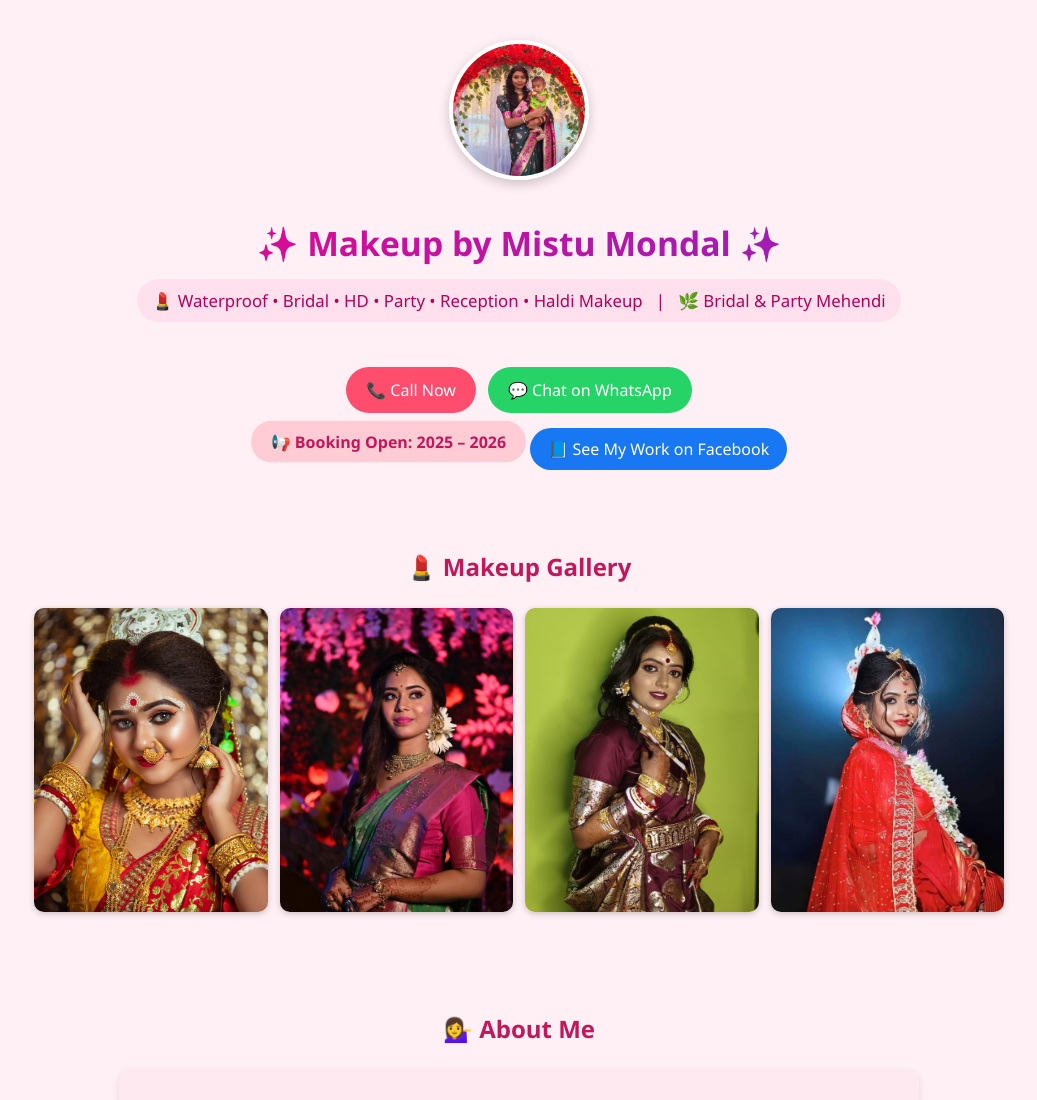
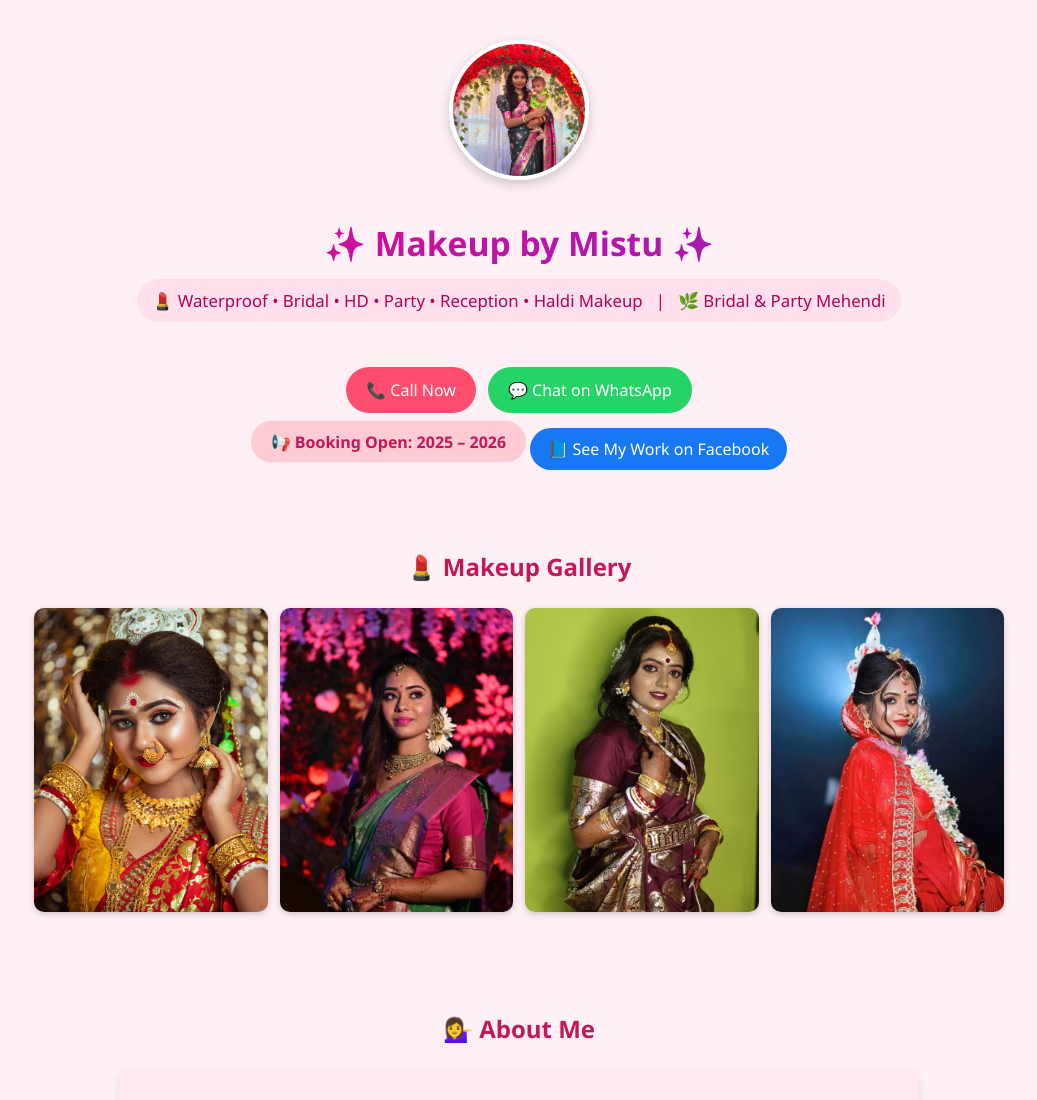
Before and after one commit to Nirjan4102/Makeup_By_Mistu, a plain HTML site: page index.html in a window 1280 px wide. Shown: the top 1100 px of the page, without its empty margins (121-1158 px from the left). Drawn offline with Linux system fonts and the light colour scheme.

Commit message:
Update index.html

```diff
--- a/index.html
+++ b/index.html
@@ -288,7 +288,7 @@
 
   <header>
     <img src="mypic.jpg" alt="Makeup Artist" class="profile-img" />
-    <h1>✨ Makeup by Mistu Mondal ✨</h1>
+    <h1>✨ Makeup by Mistu ✨</h1>
 
     <p class="service-line">
       💄 Waterproof • Bridal • HD • Party • Reception • Haldi Makeup &nbsp; | &nbsp;
```
